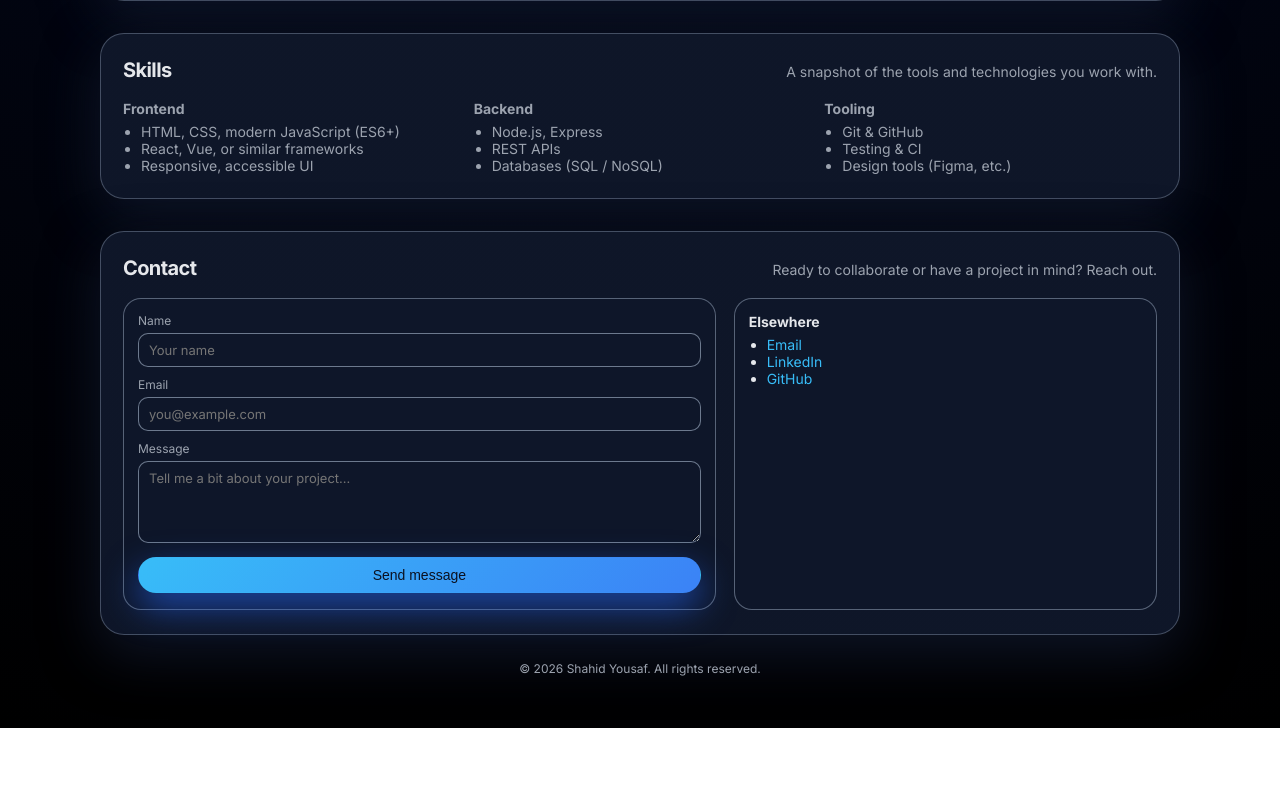
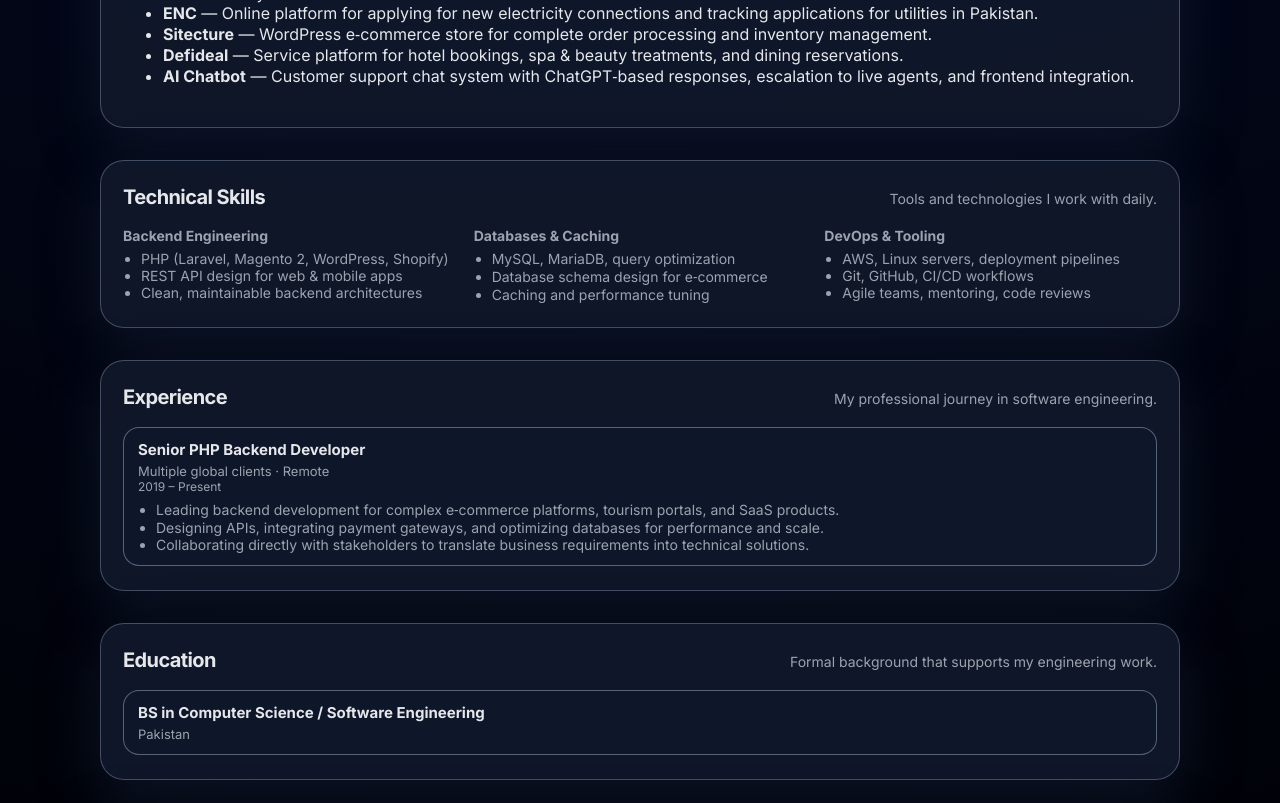
Before and after one commit to shahidyousaf/portfolio, a website: page index.html in a window 1280 px wide. Shown: the part 1397-2200 px from the top of the page. Before the commit the page ends 2125 px from the top, so only its background shows below. Drawn offline with Linux system fonts and the light colour scheme.

Commit message:
Add files via upload

```diff
--- a/index.html
+++ b/index.html
@@ -30,8 +30,8 @@
       <main id="top">
         <section class="hero">
           <div class="hero-content">
-            <p class="eyebrow">Portfolio</p>
-            <h1>Hello, I'm <span class="accent">Shahid Yousaf</span></h1>
+            <p class="eyebrow">Hi, my name is</p>
+            <h1><span class="accent">Shahid Yousaf</span></h1>
             <p class="hero-subtitle">
               Senior PHP Backend Developer with 6+ years of experience building
               scalable web applications and e‑commerce platforms using modern
@@ -71,11 +71,8 @@
 
         <section id="about" class="section">
           <div class="section-header">
-            <h2>About</h2>
-            <p>
-              A short introduction about who you are, what you do, and what
-              you're passionate about.
-            </p>
+            <h2>About Me</h2>
+            <p>Passionate about building robust, scalable backend systems.</p>
           </div>
           <div class="about-grid">
             <p>
@@ -83,8 +80,12 @@
               in developing scalable web applications and e‑commerce platforms.
               I specialize in PHP frameworks, including Laravel, Magento 2,
               WordPress, and Shopify, with extensive experience in REST API
-              development, third‑party integrations, and AWS cloud services.
+              development, third‑party integrations, and AWS cloud services. I
+              love designing clean backend architectures that are easy to
+              maintain, scale, and integrate with mobile and third‑party
+              systems.
             </p>
+            <div>
               <ul class="about-list">
                 <li>
                   ✨ Custom e‑commerce platforms, tourism web apps, POS and
@@ -99,6 +100,25 @@
                   following best practices
                 </li>
               </ul>
+              <div class="about-stats">
+                <div class="stat-card">
+                  <div class="stat-value">6+</div>
+                  <div class="stat-label">Years experience</div>
+                </div>
+                <div class="stat-card">
+                  <div class="stat-value">100+</div>
+                  <div class="stat-label">Projects delivered</div>
+                </div>
+                <div class="stat-card">
+                  <div class="stat-value">20+</div>
+                  <div class="stat-label">Global clients</div>
+                </div>
+                <div class="stat-card">
+                  <div class="stat-value">99.9%</div>
+                  <div class="stat-label">Uptime achieved</div>
+                </div>
+              </div>
+            </div>
           </div>
         </section>
 
@@ -290,34 +310,75 @@
 
         <section id="skills" class="section">
           <div class="section-header">
-            <h2>Skills</h2>
-            <p>A snapshot of the tools and technologies you work with.</p>
+            <h2>Technical Skills</h2>
+            <p>Tools and technologies I work with daily.</p>
           </div>
           <div class="skills-grid">
             <div class="skills-column">
-              <h3>Frontend</h3>
+              <h3>Backend Engineering</h3>
               <ul>
-                <li>HTML, CSS, modern JavaScript (ES6+)</li>
-                <li>React, Vue, or similar frameworks</li>
-                <li>Responsive, accessible UI</li>
+                <li>PHP (Laravel, Magento 2, WordPress, Shopify)</li>
+                <li>REST API design for web & mobile apps</li>
+                <li>Clean, maintainable backend architectures</li>
               </ul>
             </div>
             <div class="skills-column">
-              <h3>Backend</h3>
+              <h3>Databases & Caching</h3>
               <ul>
-                <li>Node.js, Express</li>
-                <li>REST APIs</li>
-                <li>Databases (SQL / NoSQL)</li>
+                <li>MySQL, MariaDB, query optimization</li>
+                <li>Database schema design for e‑commerce</li>
+                <li>Caching and performance tuning</li>
               </ul>
             </div>
             <div class="skills-column">
-              <h3>Tooling</h3>
+              <h3>DevOps & Tooling</h3>
               <ul>
-                <li>Git & GitHub</li>
-                <li>Testing & CI</li>
-                <li>Design tools (Figma, etc.)</li>
+                <li>AWS, Linux servers, deployment pipelines</li>
+                <li>Git, GitHub, CI/CD workflows</li>
+                <li>Agile teams, mentoring, code reviews</li>
               </ul>
             </div>
+          </div>
+        </section>
+
+        <section id="experience" class="section">
+          <div class="section-header">
+            <h2>Experience</h2>
+            <p>My professional journey in software engineering.</p>
+          </div>
+          <div class="experience-list">
+            <article class="experience-item">
+              <header>
+                <h3>Senior PHP Backend Developer</h3>
+                <p class="experience-meta">Multiple global clients · Remote</p>
+                <p class="experience-meta-sub">2019 – Present</p>
+              </header>
+              <ul>
+                <li>
+                  Leading backend development for complex e‑commerce platforms,
+                  tourism portals, and SaaS products.
+                </li>
+                <li>
+                  Designing APIs, integrating payment gateways, and optimizing
+                  databases for performance and scale.
+                </li>
+                <li>
+                  Collaborating directly with stakeholders to translate business
+                  requirements into technical solutions.
+                </li>
+              </ul>
+            </article>
+          </div>
+        </section>
+
+        <section id="education" class="section">
+          <div class="section-header">
+            <h2>Education</h2>
+            <p>Formal background that supports my engineering work.</p>
+          </div>
+          <div class="education-block">
+            <h3>BS in Computer Science / Software Engineering</h3>
+            <p class="education-meta">Pakistan</p>
           </div>
         </section>
 
--- a/styles.css
+++ b/styles.css
@@ -431,6 +431,33 @@ h1 {
   padding-left: 18px;
 }
 
+.about-stats {
+  margin-top: 14px;
+  display: grid;
+  grid-template-columns: repeat(2, minmax(0, 1fr));
+  gap: 10px;
+}
+
+.stat-card {
+  padding: 10px 12px;
+  border-radius: 14px;
+  background: rgba(15, 23, 42, 0.96);
+  border: 1px solid rgba(148, 163, 184, 0.6);
+}
+
+.stat-value {
+  font-size: 18px;
+  font-weight: 600;
+  color: #e5e7eb;
+}
+
+.stat-label {
+  margin-top: 2px;
+  font-size: 11px;
+  text-transform: uppercase;
+  letter-spacing: 0.12em;
+}
+
 .cards-grid {
   display: grid;
   grid-template-columns: repeat(3, minmax(0, 1fr));
@@ -512,6 +539,63 @@ h1 {
 .skills-column ul {
   margin: 0;
   padding-left: 18px;
+}
+
+.experience-list {
+  display: flex;
+  flex-direction: column;
+  gap: 14px;
+  font-size: 14px;
+  color: var(--muted);
+}
+
+.experience-item {
+  padding: 12px 14px;
+  border-radius: 16px;
+  background: rgba(15, 23, 42, 0.96);
+  border: 1px solid rgba(148, 163, 184, 0.55);
+}
+
+.experience-item h3 {
+  margin: 0 0 4px;
+  font-size: 15px;
+  color: var(--text);
+}
+
+.experience-meta {
+  margin: 0;
+  font-size: 13px;
+}
+
+.experience-meta-sub {
+  margin: 0 0 6px;
+  font-size: 12px;
+  color: var(--muted);
+}
+
+.experience-item ul {
+  margin: 0;
+  padding-left: 18px;
+}
+
+.education-block {
+  padding: 12px 14px;
+  border-radius: 16px;
+  background: rgba(15, 23, 42, 0.96);
+  border: 1px solid rgba(148, 163, 184, 0.55);
+  font-size: 14px;
+  color: var(--muted);
+}
+
+.education-block h3 {
+  margin: 0 0 4px;
+  font-size: 15px;
+  color: var(--text);
+}
+
+.education-meta {
+  margin: 0;
+  font-size: 13px;
 }
 
 .contact-grid {
```
Lines whose indentation alone changed are shown as unchanged.
